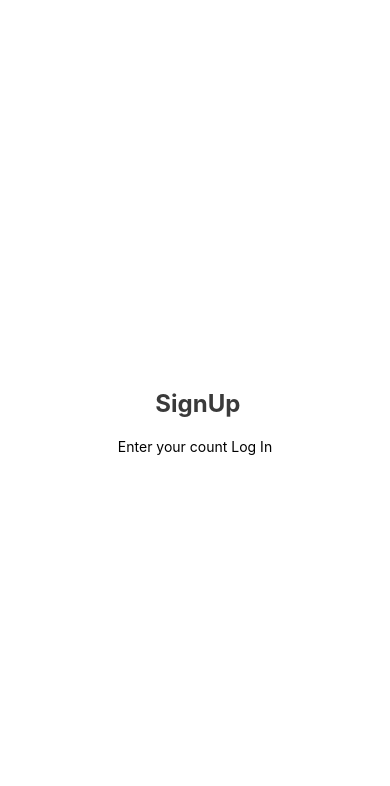
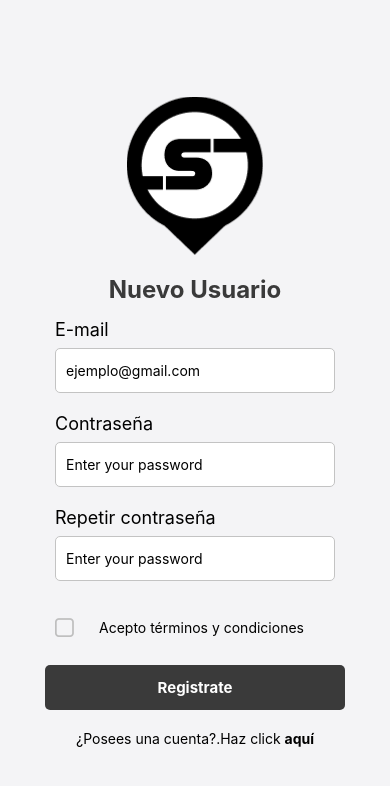
Before and after one commit to marioposada/reactnative-Appviajes, a React Native app: screen /SignUp1 in a window 390 px wide. Shown: the top 786 px of the page. Built offline with nearby package versions, Linux system fonts and the light colour scheme.

Commit message:
DesignLoginCompleted

```diff
--- a/package.json
+++ b/package.json
@@ -14,7 +14,8 @@
     "expo": "~47.0.5",
     "expo-status-bar": "~1.4.2",
     "react": "18.1.0",
-    "react-native": "0.70.5"
+    "react-native": "0.70.5",
+    "react-native-elements": "^3.4.2"
   },
   "devDependencies": {
     "@babel/core": "^7.12.9"
--- a/src/navigation/authnavigation/auth.js
+++ b/src/navigation/authnavigation/auth.js
@@ -7,7 +7,7 @@ const Stack = createNativeStackNavigator();
 const AuthNavigation = ({navigation}) => {
   return (
     <Stack.Navigator
-      initialRouteName="LogIn1"
+      initialRouteName="OnBoarding1"
       screenOptions={{
         headerShown: false,
       }}
--- a/src/screens/authnavigation/login1/styles.js
+++ b/src/screens/authnavigation/login1/styles.js
@@ -11,7 +11,6 @@ export const  styles = StyleSheet.create({
     text: {
         color: colors.black,
         fontSize: 16,
-
     },
     title: {
         color: colors.black,
@@ -22,6 +21,7 @@ export const  styles = StyleSheet.create({
     },
     subtitle: {
         fontSize: 18,
+        marginBottom: 8,
     },
     input: {
         height: 45,
--- a/src/screens/authnavigation/onboarding1/index.js
+++ b/src/screens/authnavigation/onboarding1/index.js
@@ -7,8 +7,8 @@ const OnBoarding1 = ({ navigation }) => {
   return (
     <View style={styles.container}>
         <Image source={Logo} />
-        <Text style={styles.title}>Suti</Text>
-      <Text style={styles.text} onPress={()=> navigation.navigate('LogIn1')} > Acceder a suti </Text>
+        <Text style={styles.title} onPress={()=> navigation.navigate('LogIn1')}>Suti</Text>
+      <Text style={styles.text} onPress={()=> navigation.navigate('LogIn1')} > Acceder a <Text style={{fontWeight: 'bold'}}>SUTI</Text> </Text>
     </View>
   );
 };
--- a/src/screens/authnavigation/signup1/index.js
+++ b/src/screens/authnavigation/signup1/index.js
@@ -1,14 +1,55 @@
 import React from 'react';
 import {styles } from './styles';
-import { View, Text, Image, TouchableOpacity } from 'react-native';
-import { colors } from '../../../constants/theme/index';
+import { View, Text, Image, TouchableOpacity, TextInput } from 'react-native';
+import Logo from '../../../../assets/Logo.png'
+import { useState } from 'react';
+import {CheckBox} from 'react-native-elements'
+const SignUp1 = ({ navigation }) => {
 
-const SignUp1 = ({ navigation }) => {
+    const [state, setState] = useState(false);
 
     return (
         <View style={styles.container}>
-            <Text style={styles.title} > SignUp</Text>
-            <Text style={styles.signup}>Enter your count <Text style={styles.signupLink} onPress={() => navigation.navigate('LogIn1')}>Log In</Text></Text>
+
+            <View onPress={() => navigation.navigate("OnBoarding1")}>
+                <Image source={Logo} style={{width: 135.46, height: 157.2}} />
+            </View>
+
+            <Text style={styles.title} >Nuevo Usuario</Text>
+
+            <View style={styles.campo}>
+                <Text style={styles.subtitle} >E-mail</Text>
+                <TextInput
+                    style={styles.input}
+                    placeholder="ejemplo@gmail.com"
+                />
+            </View>
+
+            <View style={styles.campo}>
+                <Text style={styles.subtitle} >Contraseña</Text>
+                <TextInput
+                    style={styles.input}
+                    placeholder="Enter your password"
+                />
+            </View>
+
+            <View style={styles.campo}>
+                <Text style={styles.subtitle} >Repetir contraseña</Text>
+                <TextInput
+                    style={styles.input}
+                    placeholder="Enter your password"
+                />
+            </View>
+
+            <View style={styles.checkboxContainer}>
+                <CheckBox checked={state} onPress={( ) => setState(e => !e)} checkedColor={"black"}/>
+                <Text>Acepto términos y condiciones</Text>
+            </View>
+
+            <TouchableOpacity style={styles.buttom}>
+                <Text style={styles.buttomTitle}>Registrate</Text>
+            </TouchableOpacity>
+            <Text>¿Posees una cuenta?.Haz click <Text style={{fontWeight: 'bold'}} onPress={() => navigation.navigate('LogIn1')}>aquí</Text></Text>
         </View>
     );
 }
--- a/src/screens/authnavigation/signup1/styles.js
+++ b/src/screens/authnavigation/signup1/styles.js
@@ -4,19 +4,63 @@ import { colors } from "../../../constants/theme/index";
 export const styles =  StyleSheet.create({
     container: {
         flex: 1,
-        backgroundColor: colors.white,
+        backgroundColor: colors.background,
         alignItems: "center",
         justifyContent: "center",
     },
     text: {
         color: colors.black,
         fontSize: 16,
-
     },
     title: {
         color: colors.black,
         fontSize: 24,
         fontWeight: "bold",
+        marginTop: 20,
+        marginBottom: 15,
+    },
+    subtitle: {
+        fontSize: 18,
+        marginBottom: 8,
+    },
+    input: {
+        height: 45,
+        borderWidth: 1,
+        borderColor: colors.grey_line,
+        padding: 10,
+        borderRadius: 5,
+        backgroundColor: colors.white,
+    },
+    campo: {
+        alignContent: "flex-start",
+        // borderWidth: 1,
+        width: 280,
         marginBottom: 20,
     },
+    buttom: {
+        width: 300,
+        backgroundColor: colors.black,
+        height: 45,
+        justifyContent: 'center',
+        alignItems: 'center',
+        marginBottom: 20,
+        borderRadius: 5,
+    },
+    buttomTitle: {
+        color: 'white',
+        fontWeight: 'bold',
+        fontSize: 15,
+    },
+    checkboxContainer: {
+        flexDirection: "row",
+        marginBottom: 10,
+        alignItems: 'center',
+        justifyContent: 'flex-start',
+        textAlign:"left",
+        width: 320,
+        // borderWidth: 1,
+    },
+    checkbox: {
+        alignSelf: "center",
+    },
 });
```
Also changed, not shown: 2 other files (tests, documents, lock files or other folders).
